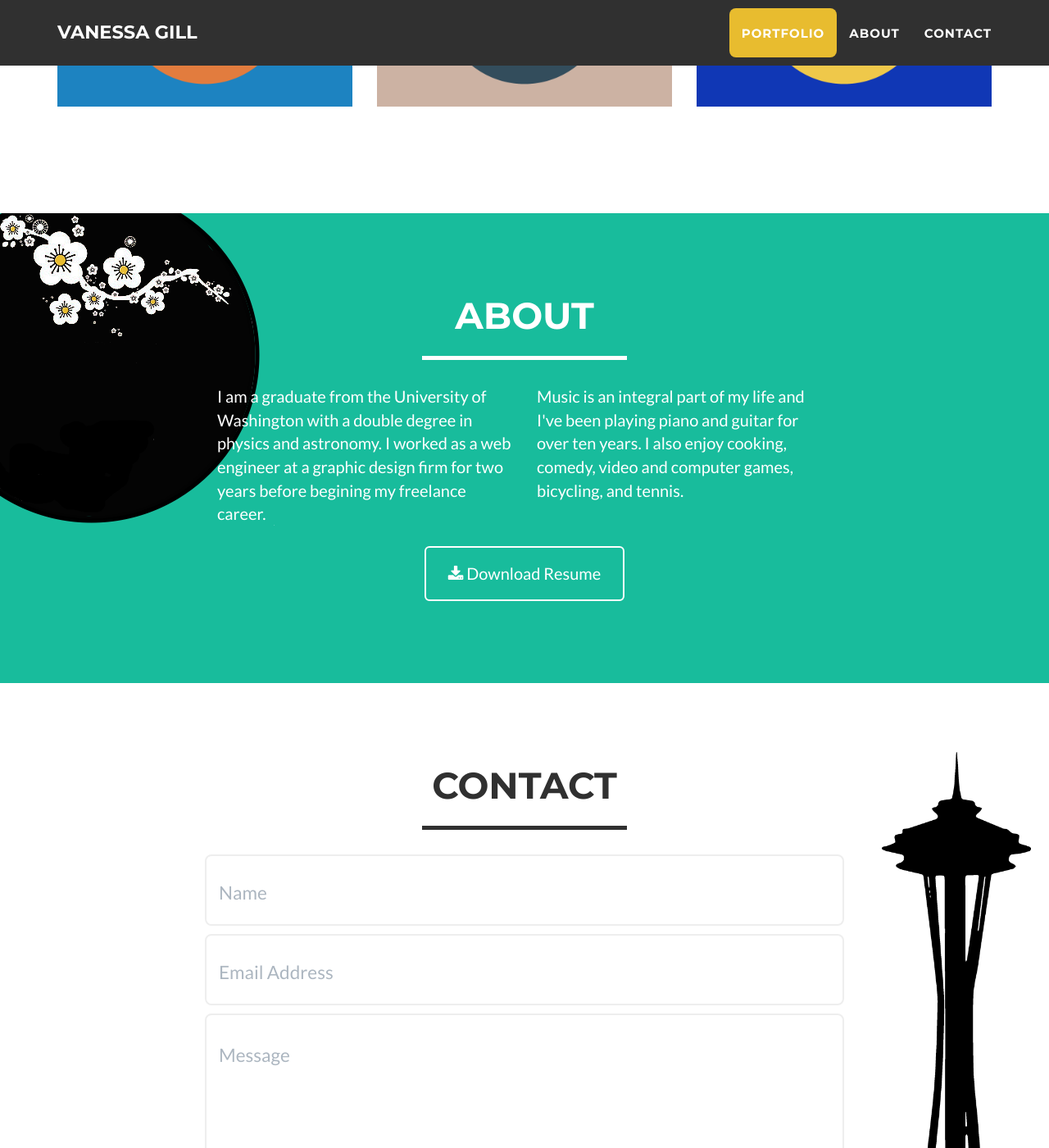
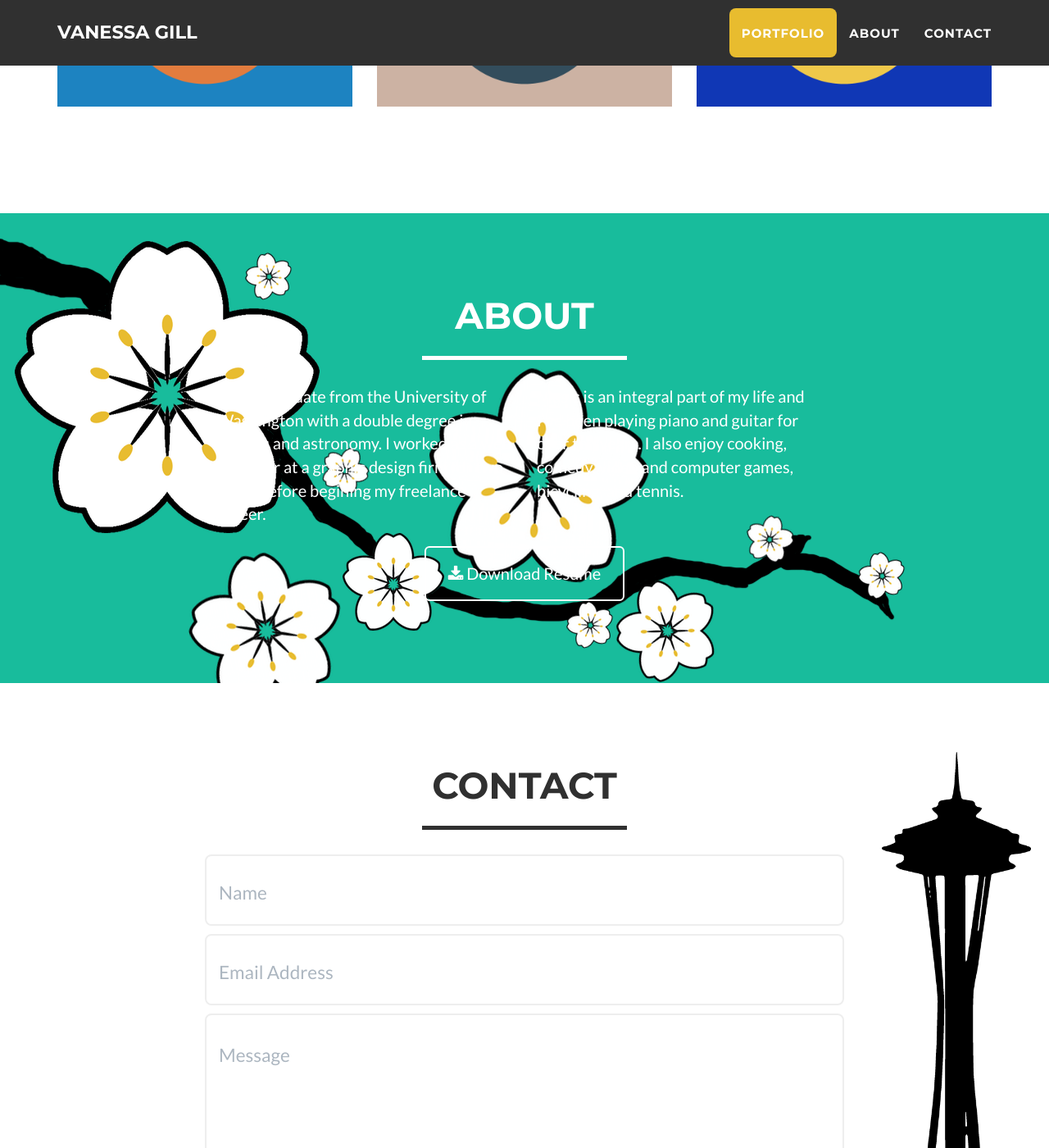
Before and after one commit to cnvrsepnk/cnvrsepnk.github.io, a Jekyll site: the page built from index.html, in a window 1280 px wide and 1400 px high, scrolled down 1374 px. Shown: the whole window at 82% size. Built offline with Jekyll 4.4.1, drawn with Linux system fonts in a browser that asks for light colours.

Commit message:
custom graphic

```diff
--- a/_includes/css/main.css
+++ b/_includes/css/main.css
@@ -226,10 +226,10 @@ section.success {
 }
 
 #about {
-    background-image: url('img/bw-blossoms.png');
+    background-image: url('img/v-flowers.png');
     background-repeat: no-repeat;
     background-size: auto auto;
-    background-position: -115px -50px;
+    background-position: left top;
 }
 
 #portfolio .portfolio-item {
```
Also changed, not shown: img/v-flowers.png (added).
